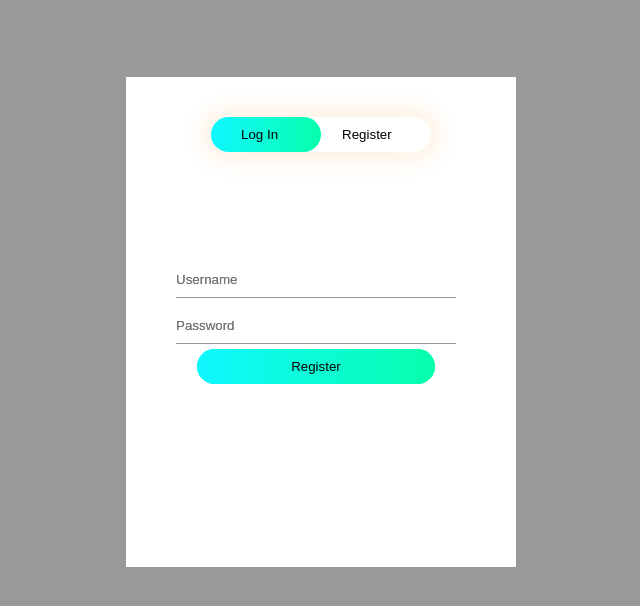
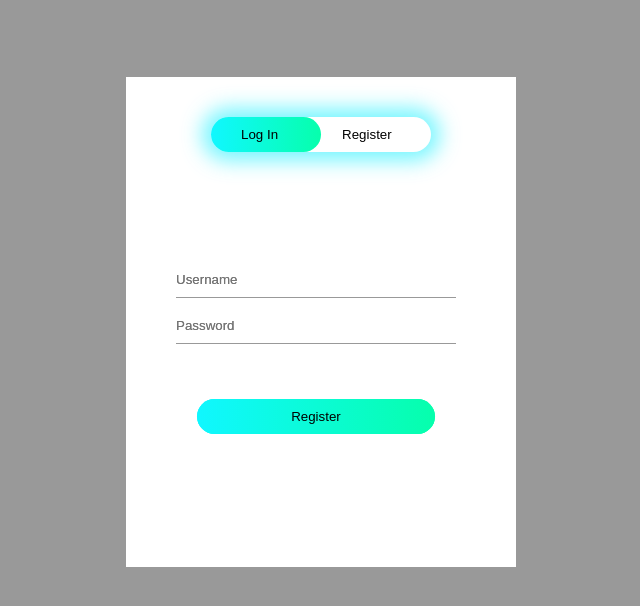
Before and after one commit to oramiamor1/COSC4353FuelApp, a plain HTML site: page login.html in a window 1280 px wide. Shown: the whole page, without its empty margins (319-959 px from the left). Drawn offline with Linux system fonts and the light colour scheme.

Commit message:
few more changes

```diff
--- a/login.html
+++ b/login.html
@@ -17,7 +17,7 @@
                     <input type = "text" class = "input-field" placeholder = "Username" required>
                     <input type = "text" class = "input-field" placeholder = "Password" required>
                     <div></div>
-                    <button type = "submit" class = "submit-btn" >Log in</button>
+                    <button type = "submit" class = "submit-btn" >Log In</button>
                 </form>
 
                 <form id = "register" class = "inputs">
--- a/style.css
+++ b/style.css
@@ -26,8 +26,8 @@
     width: 220px;
     margin: 35px auto;
     position: relative;
-    box-shadow: 0 0 20px 9px #ff91241f;
-    border-radius: 39px;
+    box-shadow: 0 0 20px 9px #36f2ffab;
+    border-radius: 30px;
 }
 
 .toggle-btn{
@@ -79,6 +79,7 @@
     border: 0;
     outline: none;
     border-radius: 30px;
+    margin-top: 50px;
 
 
 }
```
